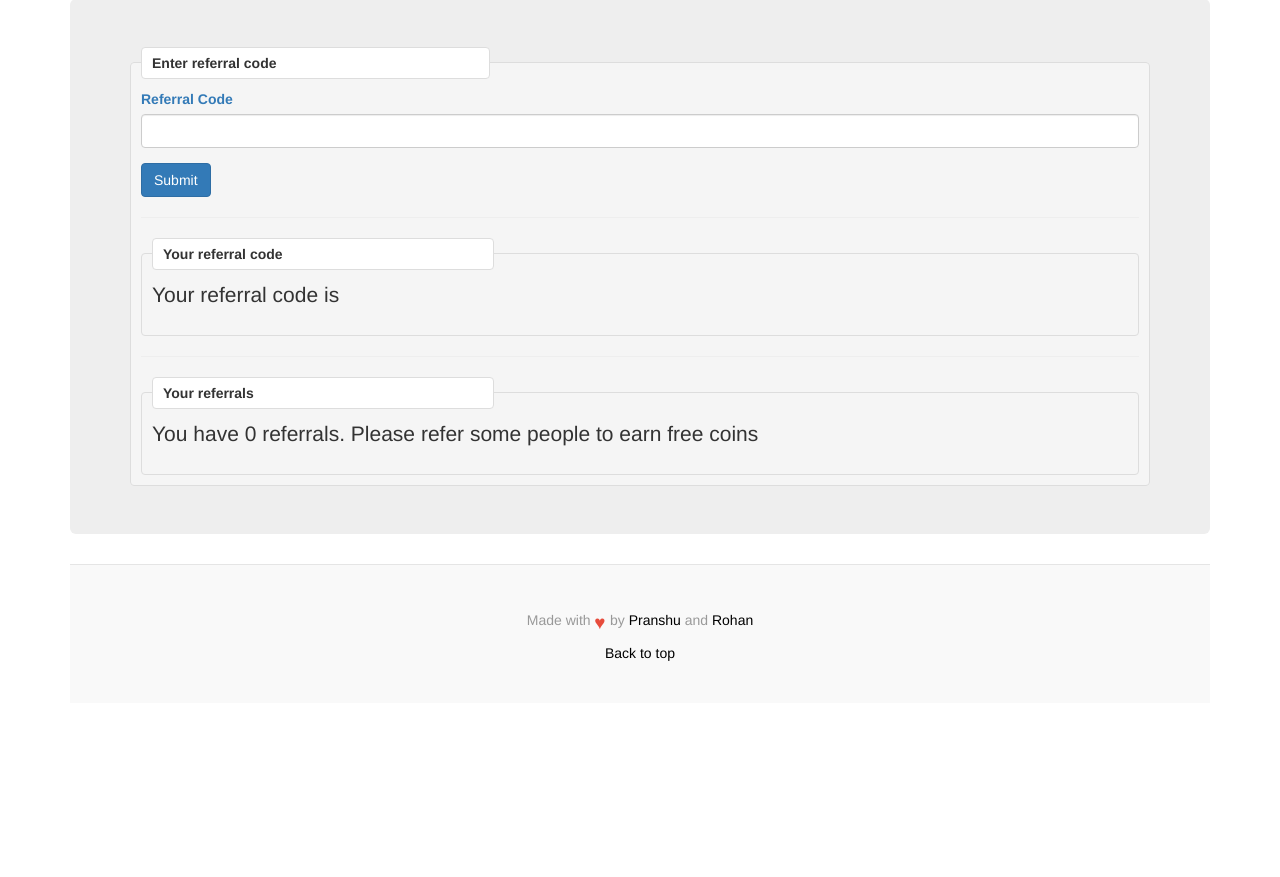
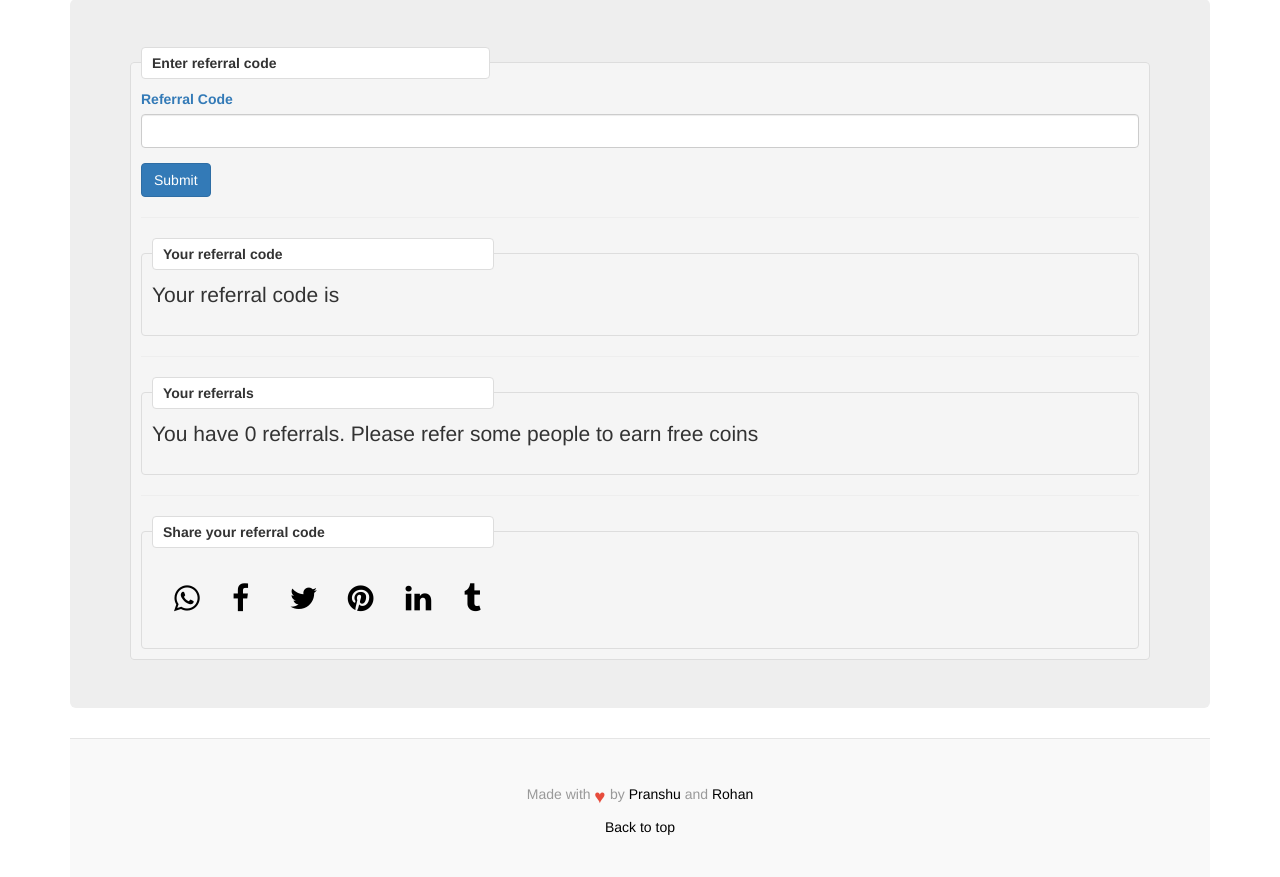
Before and after one commit to pranshukharkwal/7UP-7Down, a Flask app: template templates/referral.html in a window 1280 px wide. Shown: the part 143-1020 px from the top of the page. Before the commit the page ends 804 px from the top, so only its background shows below. Run offline with Flask 2, Linux system fonts and the light colour scheme; the template is opened without the code that fills it, so the values that code supplies are empty; some libraries are stand-ins or nearby versions.

Commit message:
Added social media icons

```diff
--- /dev/null
+++ b/templates/includes/_social.html
@@ -0,0 +1,20 @@
+<meta name="viewport" content="width=device-width, initial-scale=1">
+<link rel="stylesheet" href="https://cdnjs.cloudflare.com/ajax/libs/font-awesome/4.7.0/css/font-awesome.min.css">
+
+<style>
+.fa {
+  padding: 20px;
+  font-size: 30px;
+  width: 50px;
+  text-align: center;
+  text-decoration: none;
+  margin: 5px 2px;
+}
+
+.fa:hover {
+    opacity: 0.7;
+}
+
+
+
+</style>
--- a/templates/referral.html
+++ b/templates/referral.html
@@ -48,6 +48,27 @@
 {% endif %}
 </fieldset>
 
+<hr>
+
+<fieldset class = "scheduler-border">
+<legend> Share your referral code </legend>
+{% include 'includes/_social.html'%}
+{% set WA = 'http://wa.me/?text=Hey+%21+Try+this+awesome+7Up+7Down++game.+Get+100+coins+when+you+signup%2C+and+50+more+when+you+enter+this+referral+code+%3A+' + ref_data['referral_code'] + 'Check+out+%3A-+https%3A%2F%2Fthe7up7down.herokuapp.com' %}
+{% set FB = 'https://www.facebook.com/sharer/sharer.php?u=http%3A%2F%2Fthe7up7down.herokuapp.com%2F' %}
+{% set TW = 'https://twitter.com/intent/tweet?url=http%3A%2F%2Fthe7up7down.herokuapp.com%2F&text=Hey%20!%20Try%20this%20awesome%207Up%207Down%20%20game.%20Get%20100%20coins%20when%20you%20signup%2C%20and%2050%20more%20when%20you%20enter%20this%20referral%20code%20%3A%20' + ref_data['referral_code'] + '%20Check%20out%20%3A-%20https%3A%2F%2Fthe7up7down.herokuapp.com' %}
+{% set PI = 'http://pinterest.com/pin/create/button/?url=http%3A%2F%2Fthe7up7down.herokuapp.com%2F&media=https%3A%2F%2Fi.imgur.com%2FC4EG87h.png&description=Hey%20!%20Try%20this%20awesome%207Up%207Down%20%20game.%20Get%20100%20coins%20when%20you%20signup%2C%20and%2050%20more%20when%20you%20enter%20this%20referral%20code%20%3A%20' + ref_data['referral_code'] + '%20Check%20out%20%3A-%20https%3A%2F%2Fthe7up7down.herokuapp.com' %}
+{% set LI = 'http://www.linkedin.com/shareArticle?mini=true&url=http%3A%2F%2Fthe7up7down.herokuapp.com%2F&title=Hey%20!%20Try%20this%20awesome%207Up%207Down%20%20game.%20Get%20100%20coins%20when%20you%20signup%2C%20and%2050%20more%20when%20you%20enter%20this%20referral%20code%20%3A%20' + ref_data['referral_code'] + '%20Check%20out%20%3A-%20https%3A%2F%2Fthe7up7down.herokuapp.com' %}
+{% set TU = 'http://www.tumblr.com/share?v=3&u=http%3A%2F%2Fthe7up7down.herokuapp.com%2F&t=Hey%20!%20Try%20this%20awesome%207Up%207Down%20%20game.%20Get%20100%20coins%20when%20you%20signup%2C%20and%2050%20more%20when%20you%20enter%20this%20referral%20code%20%3A%20' + ref_data['referral_code'] + '%20Check%20out%20%3A-%20https%3A%2F%2Fthe7up7down.herokuapp.com' %}
+
+<a href="{{WA}}" class="fa fa-whatsapp"></a>
+<a href="{{FB}}" class="fa fa-facebook"></a>
+<a href="{{TW}}" class="fa fa-twitter"></a>
+<a href="{{PI}}" class="fa fa-pinterest"></a>
+<a href="{{LI}}" class="fa fa-linkedin"></a>
+<a href="{{TU}}" class="fa fa-tumblr"></a>
+
+</fieldset>
+
 
 <style>
 
```
Also changed, not shown: temp.txt (+15 -28 lines).
